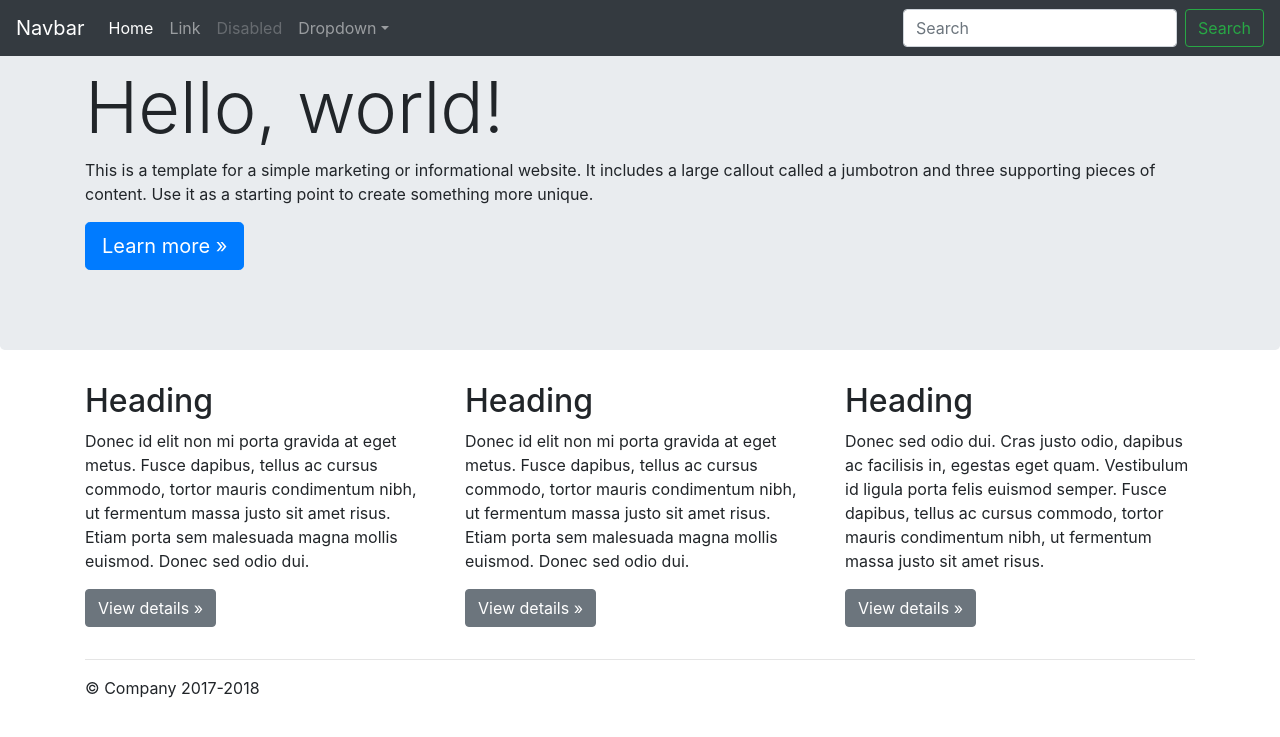
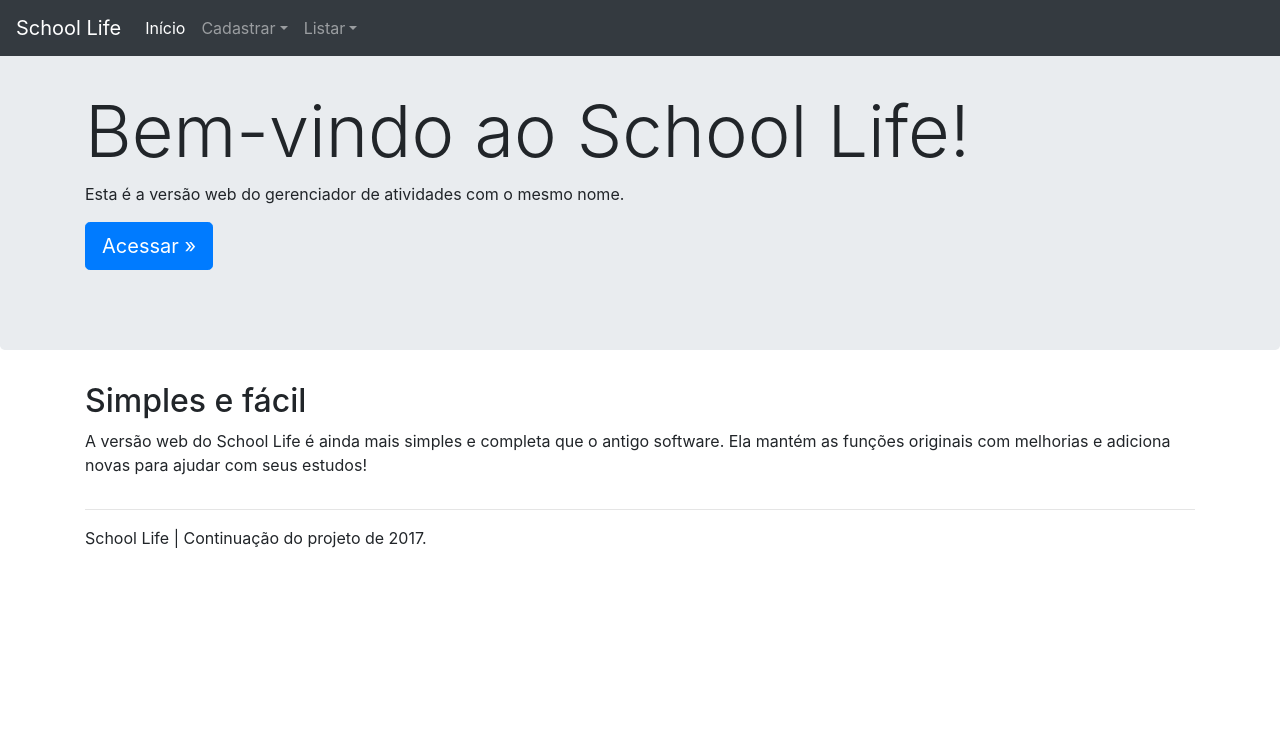
Before and after one commit to JGSMoreira/SchoolLifeWeb, a PHP site: page / in a window 1280 px wide. Shown: the top 737 px of the page. Run offline with PHP 8.4, Linux system fonts and the light colour scheme; some libraries are stand-ins or nearby versions.

Commit message:
Comecei a fazer a página inicial

```diff
--- a/index.php
+++ b/index.php
@@ -1,104 +1,77 @@
+<?php
+  $titulo = "School Life";
+ ?>
 
 <!doctype html>
 <html lang="pt-br">
   <head>
     <meta charset="utf-8">
     <meta name="viewport" content="width=device-width, initial-scale=1, shrink-to-fit=no">
-    <meta name="description" content="">
-    <meta name="author" content="">
-    <link rel="icon" href="../../../../favicon.ico">
-
-    <title>School Life</title>
-
-    <!-- Bootstrap core CSS -->
-    <link href="../../dist/css/bootstrap.min.css" rel="stylesheet">
-
-    <!-- Custom styles for this template -->
-    <link href="jumbotron.css" rel="stylesheet">
+    <title><?= $titulo  ?> - Página Inicial</title>
+    <link rel="stylesheet" href="https://stackpath.bootstrapcdn.com/bootstrap/4.1.3/css/bootstrap.min.css">
   </head>
 
   <body>
-
     <nav class="navbar navbar-expand-md navbar-dark fixed-top bg-dark">
-      <a class="navbar-brand" href="#">Navbar</a>
+      <a class="navbar-brand" href="#"><?= $titulo  ?></a>
       <button class="navbar-toggler" type="button" data-toggle="collapse" data-target="#navbarsExampleDefault" aria-controls="navbarsExampleDefault" aria-expanded="false" aria-label="Toggle navigation">
         <span class="navbar-toggler-icon"></span>
       </button>
 
-      <div class="collapse navbar-collapse" id="navbarsExampleDefault">
+      <div class="collapse navbar-collapse">
         <ul class="navbar-nav mr-auto">
           <li class="nav-item active">
-            <a class="nav-link" href="#">Home <span class="sr-only">(current)</span></a>
-          </li>
-          <li class="nav-item">
-            <a class="nav-link" href="#">Link</a>
-          </li>
-          <li class="nav-item">
-            <a class="nav-link disabled" href="#">Disabled</a>
+            <a class="nav-link" href="#">Início <span class="sr-only">(atual)</span></a>
+          <li class="nav-item dropdown">
+            <a class="nav-link dropdown-toggle" data-toggle="dropdown" aria-haspopup="true" aria-expanded="false">Cadastrar</a>
+            <div class="dropdown-menu" aria-labelledby="dropdown01">
+              <a class="dropdown-item" href="#">Professor</a>
+              <a class="dropdown-item" href="#">Matéria</a>
+              <a class="dropdown-item" href="#">Tipo de Atividade</a>
+              <a class="dropdown-item" href="#">Atividade</a>
+            </div>
           </li>
           <li class="nav-item dropdown">
-            <a class="nav-link dropdown-toggle" href="http://example.com" id="dropdown01" data-toggle="dropdown" aria-haspopup="true" aria-expanded="false">Dropdown</a>
+            <a class="nav-link dropdown-toggle" data-toggle="dropdown" aria-haspopup="true" aria-expanded="false">Listar</a>
             <div class="dropdown-menu" aria-labelledby="dropdown01">
-              <a class="dropdown-item" href="#">Action</a>
-              <a class="dropdown-item" href="#">Another action</a>
-              <a class="dropdown-item" href="#">Something else here</a>
+              <a class="dropdown-item" href="#">Professor</a>
+              <a class="dropdown-item" href="#">Matéria</a>
+              <a class="dropdown-item" href="#">Tipo de Atividade</a>
+              <a class="dropdown-item" href="#">Atividade</a>
             </div>
           </li>
         </ul>
-        <form class="form-inline my-2 my-lg-0">
-          <input class="form-control mr-sm-2" type="text" placeholder="Search" aria-label="Search">
-          <button class="btn btn-outline-success my-2 my-sm-0" type="submit">Search</button>
-        </form>
       </div>
     </nav>
 
     <main role="main">
 
-      <!-- Main jumbotron for a primary marketing message or call to action -->
       <div class="jumbotron">
         <div class="container">
-          <h1 class="display-3">Hello, world!</h1>
-          <p>This is a template for a simple marketing or informational website. It includes a large callout called a jumbotron and three supporting pieces of content. Use it as a starting point to create something more unique.</p>
-          <p><a class="btn btn-primary btn-lg" href="#" role="button">Learn more &raquo;</a></p>
+          <br>
+          <h1 class="display-3">Bem-vindo ao School Life!</h1>
+          <p>Esta é a versão web do gerenciador de atividades com o mesmo nome.</p>
+          <p><a class="btn btn-primary btn-lg" href="#" role="button">Acessar &raquo;</a></p>
         </div>
       </div>
 
       <div class="container">
-        <!-- Example row of columns -->
         <div class="row">
-          <div class="col-md-4">
-            <h2>Heading</h2>
-            <p>Donec id elit non mi porta gravida at eget metus. Fusce dapibus, tellus ac cursus commodo, tortor mauris condimentum nibh, ut fermentum massa justo sit amet risus. Etiam porta sem malesuada magna mollis euismod. Donec sed odio dui. </p>
-            <p><a class="btn btn-secondary" href="#" role="button">View details &raquo;</a></p>
-          </div>
-          <div class="col-md-4">
-            <h2>Heading</h2>
-            <p>Donec id elit non mi porta gravida at eget metus. Fusce dapibus, tellus ac cursus commodo, tortor mauris condimentum nibh, ut fermentum massa justo sit amet risus. Etiam porta sem malesuada magna mollis euismod. Donec sed odio dui. </p>
-            <p><a class="btn btn-secondary" href="#" role="button">View details &raquo;</a></p>
-          </div>
-          <div class="col-md-4">
-            <h2>Heading</h2>
-            <p>Donec sed odio dui. Cras justo odio, dapibus ac facilisis in, egestas eget quam. Vestibulum id ligula porta felis euismod semper. Fusce dapibus, tellus ac cursus commodo, tortor mauris condimentum nibh, ut fermentum massa justo sit amet risus.</p>
-            <p><a class="btn btn-secondary" href="#" role="button">View details &raquo;</a></p>
+          <div class="col-md">
+            <h2>Simples e fácil</h2>
+            <p>A versão web do School Life é ainda mais simples e completa que o antigo software. Ela mantém as funções originais com melhorias e adiciona novas para ajudar com seus estudos!</p>
           </div>
         </div>
-
         <hr>
-
-      </div> <!-- /container -->
-
+      </div>
     </main>
 
     <footer class="container">
-      <p>&copy; Company 2017-2018</p>
+      <p>School Life | Continuação do projeto de 2017.</p>
     </footer>
 
-    <!-- Bootstrap core JavaScript
-    ================================================== -->
-    <!-- Placed at the end of the document so the pages load faster -->
     <script src="https://code.jquery.com/jquery-3.3.1.slim.min.js" integrity="sha384-q8i/X+965DzO0rT7abK41JStQIAqVgRVzpbzo5smXKp4YfRvH+8abtTE1Pi6jizo" crossorigin="anonymous"></script>
-    <script>window.jQuery || document.write('<script src="../../assets/js/vendor/jquery-slim.min.js"><\/script>')</script>
-    <script src="../../assets/js/vendor/popper.min.js"></script>
-    <script src="../../dist/js/bootstrap.min.js"></script>
+    <script src="https://cdnjs.cloudflare.com/ajax/libs/popper.js/1.14.3/umd/popper.min.js"></script>
+    <script src="https://stackpath.bootstrapcdn.com/bootstrap/4.1.3/js/bootstrap.min.js"></script>
   </body>
 </html>
```
